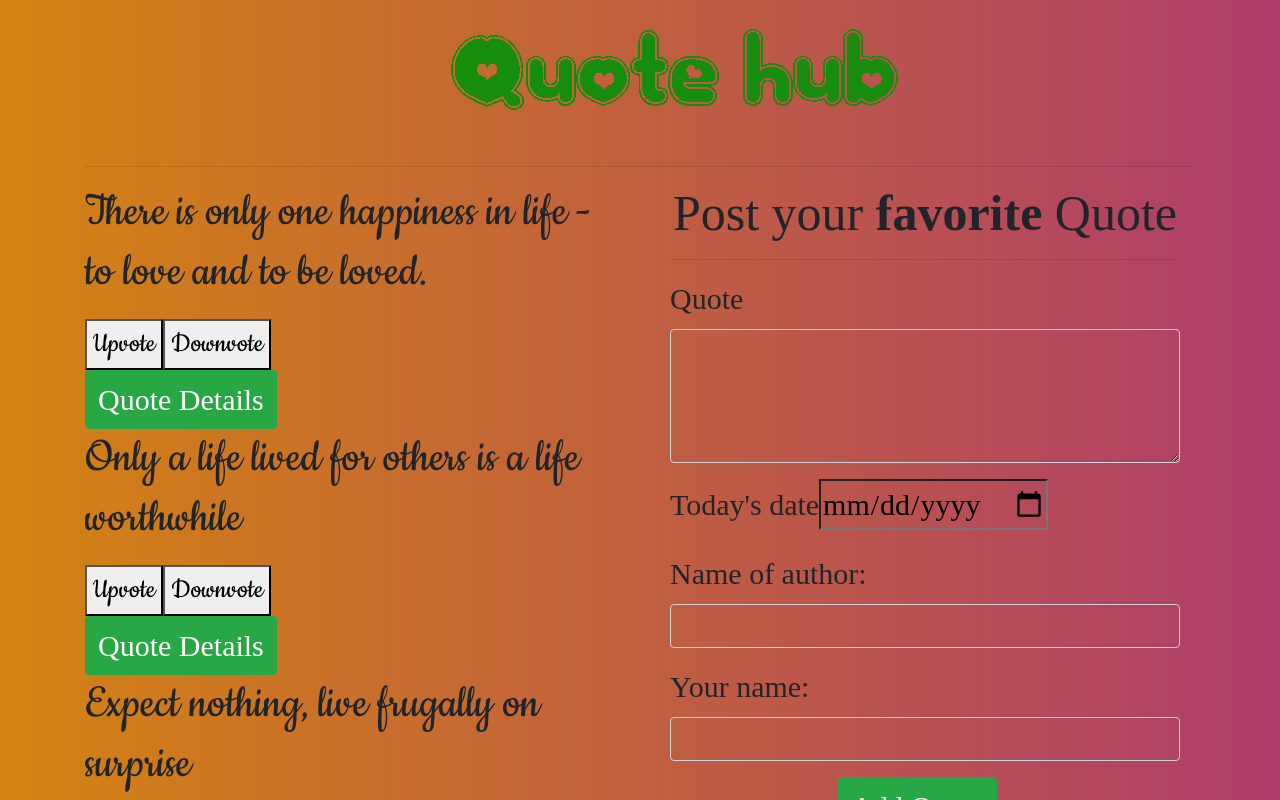
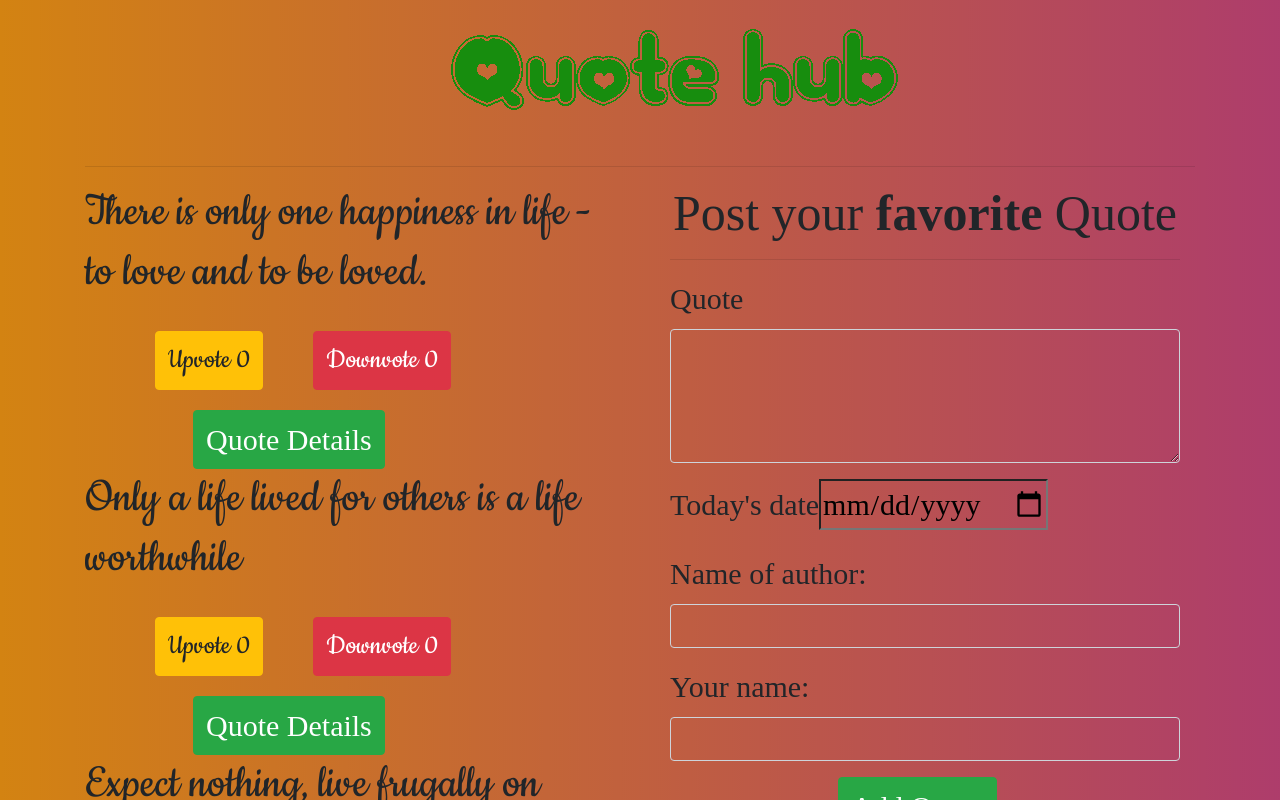
Before and after one commit to TracyOgutu/QUOTES, an Angular app: page / in a window 1280 px wide. Shown: the top 800 px of the page. Built offline with nearby package versions, Linux system fonts and the light colour scheme; a web font is replaced by a local one.

Commit message:
add bootstrap layout to votes component

```diff
--- a/src/app/quote/quote.component.css
+++ b/src/app/quote/quote.component.css
@@ -22,3 +22,6 @@ button{
     font-size:30px;
     font-family: 'Fredericka the Great', cursive;
 }
+#quotedetails{
+    margin-left:20%;
+}
--- a/src/app/quote/quote.component.html
+++ b/src/app/quote/quote.component.html
@@ -48,7 +48,7 @@
                   <app-votes></app-votes>
                 </div>
                  <!-- <h4>posted on {{quote.completeDate|date|uppercase}} by {{quote.user}}</h4>     -->
-                <button (click)='toggleDetails(i)' class="btn btn-success">Quote Details</button>
+                <button (click)='toggleDetails(i)' class="btn btn-success" id="quotedetails">Quote Details</button>
               </div>
 
               <div *ngIf='quote.showDescription'>
--- a/src/app/votes/votes.component.css
+++ b/src/app/votes/votes.component.css
@@ -0,0 +1,5 @@
+button{
+    display:inline;
+    font-size:30px;
+    margin-left: 10%;
+}
--- a/src/app/votes/votes.component.html
+++ b/src/app/votes/votes.component.html
@@ -1,5 +1,9 @@
-<div>
-    <p>{{numberOfVotes}}</p>
-    <button (click)="upvoteButtonClick()">Upvote</button>
-    <button (click)="downvoteButtonClick()">Downvote</button>
-</div>
+
+
+<div class="card-body">
+
+    <button class="btn btn-warning" (click)="upvoteButtonClick()">Upvote {{numberOfUpvotes}}</button>
+
+    <button class="btn btn-danger" (click)="downvoteButtonClick()">Downvote {{numberOfDownvotes}}</button>
+
+  </div>
--- a/src/app/votes/votes.component.ts
+++ b/src/app/votes/votes.component.ts
@@ -7,14 +7,15 @@ import { Component, OnInit } from '@angular/core';
 })
 export class VotesComponent implements OnInit {
 
-  numberOfVotes:number;
+  numberOfUpvotes:number=0;
+  numberOfDownvotes:number=0;
 
   upvoteButtonClick(){
-   this.numberOfVotes++;
+   this.numberOfUpvotes++;
   }
 
   downvoteButtonClick(){
-    this.numberOfVotes--;
+    this.numberOfDownvotes++;
   }
 
   constructor() { }
```
